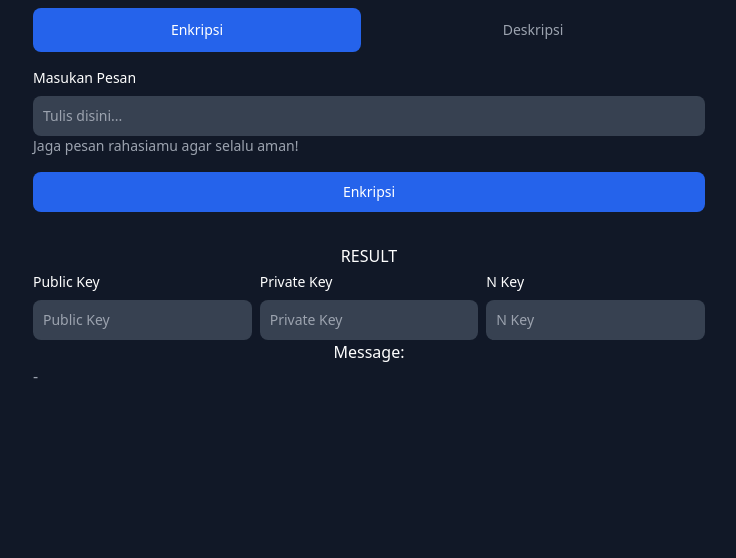
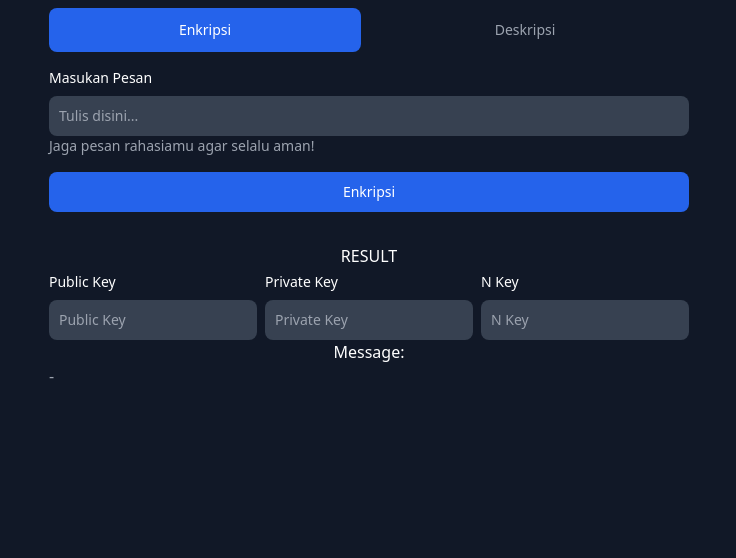
Before and after one commit to AamHermansyah/ki-kriptografi-modern, a plain HTML site: page index.html in a window 1280 px wide. Shown: the part 242-800 px from the top of the page, without its empty margins (271-1007 px from the left). Drawn offline with nearby package versions, Linux system fonts and the light colour scheme.

Commit message:
Update index.html

```diff
--- a/index.html
+++ b/index.html
@@ -19,7 +19,7 @@
 </head>
 
 <body class="bg-gray-900 h-screen flex items-center justify-center">
-  <form class="max-w-2xl mx-auto">
+  <form class="max-w-2xl mx-auto p-4">
     <h1 class="mb-4 text-5xl font-extrabold leading-none tracking-tight text-white">
       Algoritma <span class="text-blue-500">RSA By</span> Aam H.
     </h1>
```
